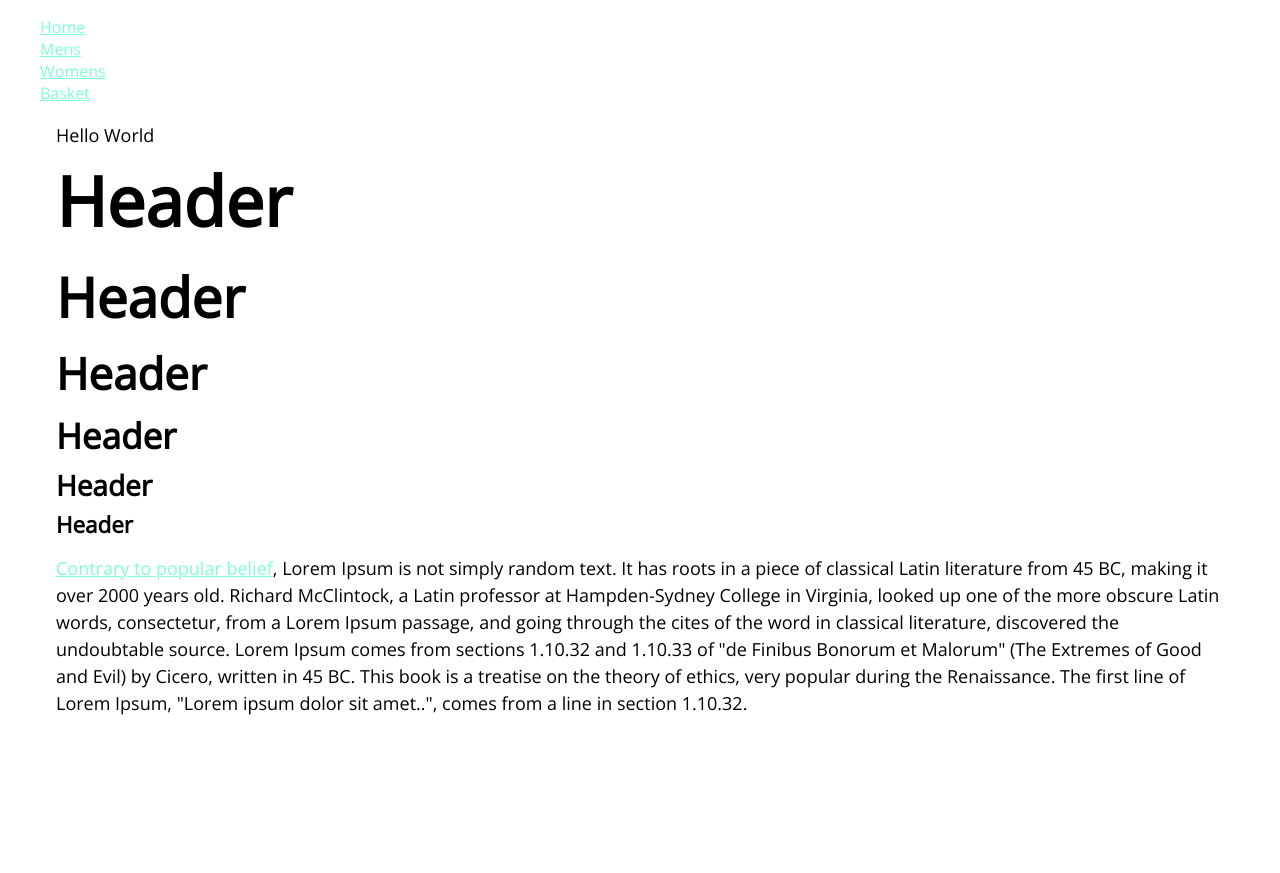
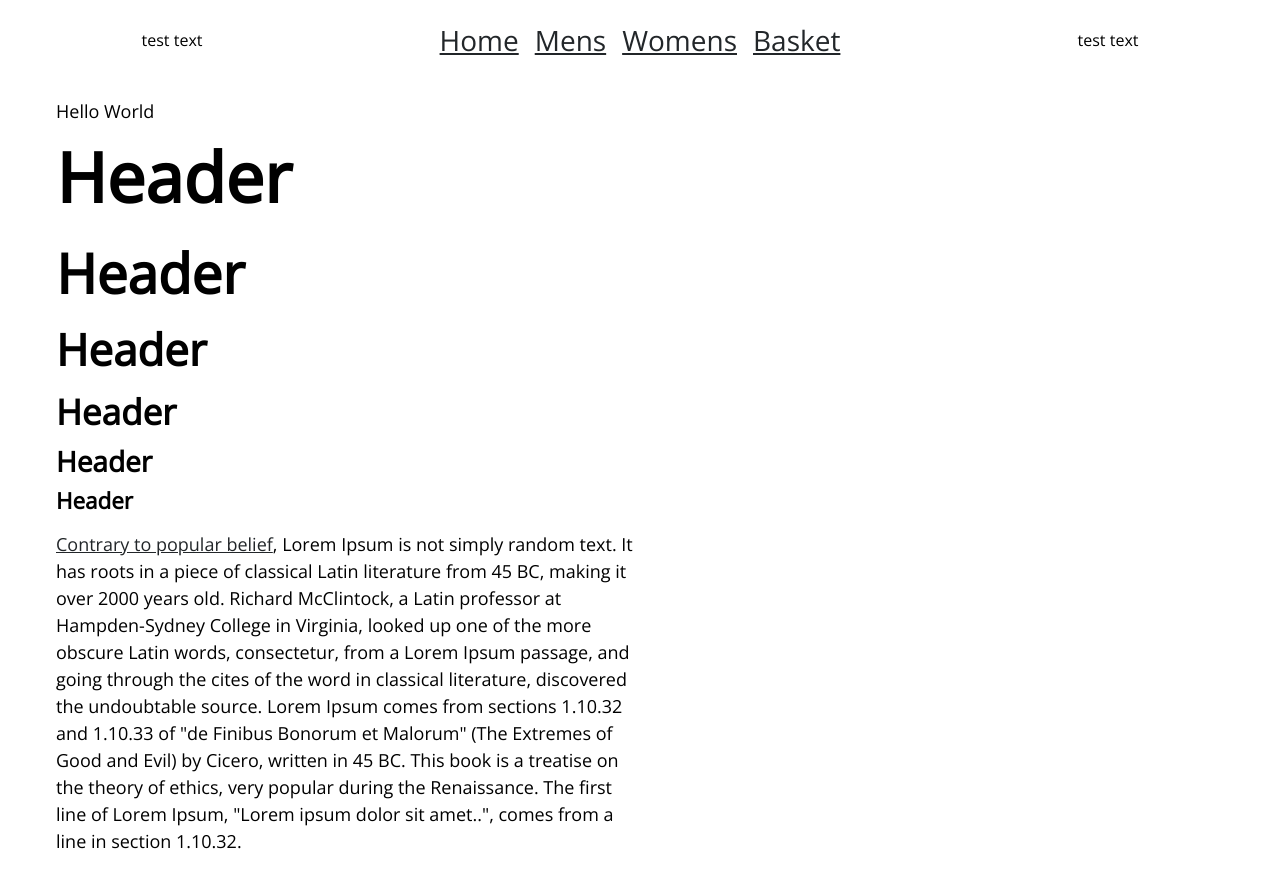
Before and after one commit to SteFowles-White/ECommerce-example, a React (Create React App) app in the folder ecom-website/: page / in a window 1280 px wide. Before the commit the page ends 800 px from the top, so only its background shows below. Built offline with nearby package versions, Linux system fonts and the light colour scheme.

Commit message:
working o the navigation menu

```diff
--- a/ecom-website/src/index.css
+++ b/ecom-website/src/index.css
@@ -1,3 +1,6 @@
+html{
+  width: 100%;
+}
 body {
   margin: 0;
   font-family: 'Open Sans', sans-serif;
@@ -9,43 +12,43 @@ body {
 }
 h1{
   /* font-size: calc([minimum size] + ([maximum size] - [minimum size]) * ((100vw - [minimum viewport width]) / ([maximum viewport width] - [minimum viewport width]))); */
-  font-size: calc(54.88px + (68.6 - 54.88) * ((100vw - 450px) / (1200 - 450)));
+  font-size: calc(54.88px + (68.6 - 54.88) * ((100vw - 480px) / (1200 - 480)));
   line-height: 1em;
   margin-top: 0rem;
   margin-bottom: 0.5em;
 }
 h2{
-  font-size: calc(43.84px + (54.88 - 43.84) * ((100vw - 450px) / (1200 - 450)));
+  font-size: calc(43.84px + (54.88 - 43.84) * ((100vw - 480px) / (1200 - 480)));
   line-height: 1em;
   margin-top: 0rem;
   margin-bottom: 0.5em;
 }
 h3{
-  font-size: calc(35.04px + (43.84 - 35.04) * ((100vw - 450px) / (1200 - 450)));
+  font-size: calc(35.04px + (43.84 - 35.04) * ((100vw - 480px) / (1200 - 480)));
   line-height: 1em;
   margin-top: 0rem;
   margin-bottom: 0.5em;
 }
 h4{
-  font-size: calc(28px + (35.04 - 28) * ((100vw - 450px) / (1200 - 450)));
+  font-size: calc(28px + (35.04 - 28) * ((100vw - 480px) / (1200 - 480)));
   line-height: 1em;
   margin-top: 0rem;
   margin-bottom: 0.5em;
 }
 h5{
-  font-size: calc(22.4px + (28 - 22.4) * ((100vw - 450px) / (1200 - 450)));
+  font-size: calc(22.4px + (28 - 22.4) * ((100vw - 480px) / (1200 - 480)));
   line-height: 1em;
   margin-top: 0rem;
   margin-bottom: 0.5em;
 }
 h6{
-  font-size: calc(18px + (22.4 - 18) * ((100vw - 450px) / (1200 - 450)));
+  font-size: calc(18px + (22.4 - 18) * ((100vw - 480px) / (1200 - 480)));
   line-height: 1.5rem;
   margin-top: 0rem;
   margin-bottom: 0.5em;
 }
 p{
-  font-size: calc(17px + (18 - 17) * ((100vw - 450px) / (1200 - 450)));
+  font-size: calc(17px + (18 - 17) * ((100vw - 480px) / (1200 - 480)));
   line-height: 1.5em;
 }
 @media only screen and (min-width: 1200px) {
@@ -57,7 +60,7 @@ p{
   h6{font-size: 1.4rem;}
   p{font-size: 1.125rem;}
 }
-@media only screen and (max-width: 450px) {
+@media only screen and (max-width: 480px) {
   h1{font-size: 3.43rem;}
   h2{font-size: 2.74rem;}
   h3{font-size: 2.19rem;}
@@ -69,19 +72,22 @@ p{
 
 a{
   text-decoration: underline;
-  color: aquamarine;
+  color: #222629;
 }
 a:hover, a:focus{
   cursor: pointer;
   text-decoration: underline;
-  color: aquamarine;
+  color: #86C232;
 }
 
 article,aside,details,figcaption,figure,
 footer,header,hgroup,menu,nav,section {
     display:block;
 }
-
+ul {
+  margin: 0px;
+  padding: 0px;
+}
 nav ul {
     list-style:none;
 }
@@ -104,7 +110,8 @@ q:before, q:after {
   width: 100%;
 }
 .container {
-  width: 1200px;
+  width: 100%;
+  max-width: 1200px;
   margin: auto;
 }
 .row{
@@ -118,9 +125,9 @@ q:before, q:after {
 .flex{display: flex;}
 
 .flex-direction-row {flex-direction: row;}
-.flex-direction-row {flex-direction: row-reverse;}
-.flex-direction-row {flex-direction: column;}
-.flex-direction-row {flex-direction: column-reverse;}
+.flex-direction-rowreverse {flex-direction: row-reverse;}
+.flex-direction-rowcolumn {flex-direction: column;}
+.flex-direction-rowcolumnreverse {flex-direction: column-reverse;}
 
 .flex-wrap-no { flex-wrap: nowrap; }
 .flex-wrap-wrap { flex-wrap: wrap; }
@@ -189,3 +196,90 @@ q:before, q:after {
 .pb-4 {padding-bottom: 2rem}
 .pb-5 {padding-bottom: 2.5rem}
 .pb-6 {padding-bottom: 3rem}
+
+
+/*******************************************
+          Responsive Grid
+*******************************************/
+@media only screen and (min-width: 480px) {
+.col-xs-12 {width: 100%;}
+.col-xs-11 {width: 91.333%;}
+.col-xs-10 {width: 83.333%;}
+.col-xs-9 {width: 75%;}
+.col-xs-8 {width: 66.666%;}
+.col-xs-7 {width: 58.333%;}
+.col-xs-6 {width: 50%;}
+.col-xs-5 {width: 41.666%;}
+.col-xs-4 {width: 33.333%;}
+.col-xs-3 {width: 25%;}
+.col-xs-2 {width: 16.666%;}
+.col-xs-1 {width: 8.333%;}
+}
+
+@media only screen and (min-width: 768px) {
+.col-sm-12 {width: 100%;}
+.col-sm-11 {width: 91.333%;}
+.col-sm-10 {width: 83.333%;}
+.col-sm-9 {width: 75%;}
+.col-sm-8 {width: 66.666%;}
+.col-sm-7 {width: 58.333%;}
+.col-sm-6 {width: 50%;}
+.col-sm-5 {width: 41.666%;}
+.col-sm-4 {width: 33.333%;}
+.col-sm-3 {width: 25%;}
+.col-sm-2 {width: 16.666%;}
+.col-sm-1 {width: 8.333%;}
+}
+
+@media only screen and (min-width: 1024px) {
+.col-md-12 {width: 100%;}
+.col-md-11 {width: 91.333%;}
+.col-md-10 {width: 83.333%;}
+.col-md-9 {width: 75%;}
+.col-md-8 {width: 66.666%;}
+.col-md-7 {width: 58.333%;}
+.col-md-6 {width: 50%;}
+.col-md-5 {width: 41.666%;}
+.col-md-4 {width: 33.333%;}
+.col-md-3 {width: 25%;}
+.col-md-2 {width: 16.666%;}
+.col-md-1 {width: 8.333%;}
+}
+
+@media only screen and (min-width: 1024px) {
+.col-lg-12 {width: 100%;}
+.col-lg-11 {width: 91.333%;}
+.col-lg-10 {width: 83.333%;}
+.col-lg-9 {width: 75%;}
+.col-lg-8 {width: 66.666%;}
+.col-lg-7 {width: 58.333%;}
+.col-lg-6 {width: 50%;}
+.col-lg-5 {width: 41.666%;}
+.col-lg-4 {width: 33.333%;}
+.col-lg-3 {width: 25%;}
+.col-lg-2 {width: 16.666%;}
+.col-lg-1 {width: 8.333%;}
+}
+
+
+@media only screen and (max-width: 480px) {
+  .col-xs-12, .col-xs-11, .col-xs-10, .col-xs-9,
+  .col-xs-8, .col-xs-7, .col-xs-6, .col-xs-5,
+  .col-xs-4, .col-xs-3, .col-xs-2, .col-xs-1{
+    width: 100%;
+  }
+}
+
+
+
+.bg-green-300 {background:#61892F;}
+.bg-green-100 {background:#86C232;}
+.bg-black-500 {background:#222629;}
+.bg-black-300 {background:#474B4F;}
+.bg-grey-100 {background:#6B6E70;}
+
+.col-green-300 {background:#61892F;}
+.col-green-100 {background:#86C232;}
+.col-black-500 {background:#222629;}
+.col-black-300 {background:#474B4F;}
+.col-grey-100 {background:#6B6E70;}
--- a/ecom-website/src/layout/Header.js
+++ b/ecom-website/src/layout/Header.js
@@ -1,17 +1,23 @@
 import React from 'react';
 import { NavLink } from "react-router-dom";
+import styles from './header.module.css'
 
 const Header = () => {
     return (
-        <header>
-            <nav>
-                <ul>
-                    <li><NavLink to='/'>Home</NavLink></li>
-                    <li><NavLink to='/mens'>Mens</NavLink></li>
-                    <li><NavLink to='womens'>Womens</NavLink></li>
-                    <li><NavLink to='basket'>Basket</NavLink></li>
-
+        <header className='container-fluid'>
+            <nav className={`row flex-direction-row flex header ${styles.header}`}>
+                <div className='col-xs-3 flex justify-content-center align-items-aligncenter'>
+                    test text
+                </div>
+                <ul className='col-xs-6 flex-direction-row flex justify-content-center align-items-aligncenter'>
+                    <li className={`p-1 ${styles.nav__link}`}><NavLink to='/'>Home</NavLink></li>
+                    <li className={`p-1 ${styles.nav__link}`}><NavLink to='/mens'>Mens</NavLink></li>
+                    <li className={`p-1 ${styles.nav__link}`}><NavLink to='womens'>Womens</NavLink></li>
+                    <li className={`p-1 ${styles.nav__link}`}><NavLink to='basket'>Basket</NavLink></li>
                 </ul>
+                <div className='col-xs-3 flex justify-content-center align-items-aligncenter'>
+                    test text
+                </div>
             </nav>
         </header>
     )
--- /dev/null
+++ b/ecom-website/src/layout/header.module.css
@@ -0,0 +1,14 @@
+.header {
+    height: 5rem;
+}
+.nav__link{
+    font-size: calc(18px + (22.4 - 18) * ((100vw - 480px) / (1200 - 480)));
+    line-height: 1.5rem;
+}
+
+@media only screen and (min-width: 1200px) {
+    .nav__link{font-size: 1.75rem;}
+  }
+  @media only screen and (max-width: 480px) {
+    .nav__link{font-size: 1.4rem;}
+  }
--- a/ecom-website/src/pages/Home.js
+++ b/ecom-website/src/pages/Home.js
@@ -5,6 +5,7 @@ const Home = () => {
         <React.Fragment>
             <div className='container'>
                 <div className='row'>
+                    <div className="col-xs-6 col-sm-9 col-md-6">
                         <p>Hello World</p>
                         <h1>Header</h1>
                         <h2>Header</h2>
@@ -15,6 +16,7 @@ const Home = () => {
                         <p><a>Contrary to popular belief</a>, Lorem Ipsum is not simply random text. It has roots in a piece of classical Latin literature from 45 BC, making it over 2000 years old. Richard McClintock, a Latin professor at Hampden-Sydney College in Virginia, looked up one of the more obscure Latin words, consectetur, from a Lorem Ipsum passage, and going through the cites of the word in classical literature, discovered the undoubtable source. Lorem Ipsum comes from sections 1.10.32 and 1.10.33 of "de Finibus Bonorum et Malorum" (The Extremes of Good and Evil) by Cicero, written in 45 BC. This book is a treatise on the theory of ethics, very popular during the Renaissance. The first line of Lorem Ipsum, "Lorem ipsum dolor sit amet..", comes from a line in section 1.10.32.</p>
                     </div>
                 </div>
+            </div>
         </React.Fragment>
 
     )
```
Lines whose indentation alone changed are shown as unchanged.
